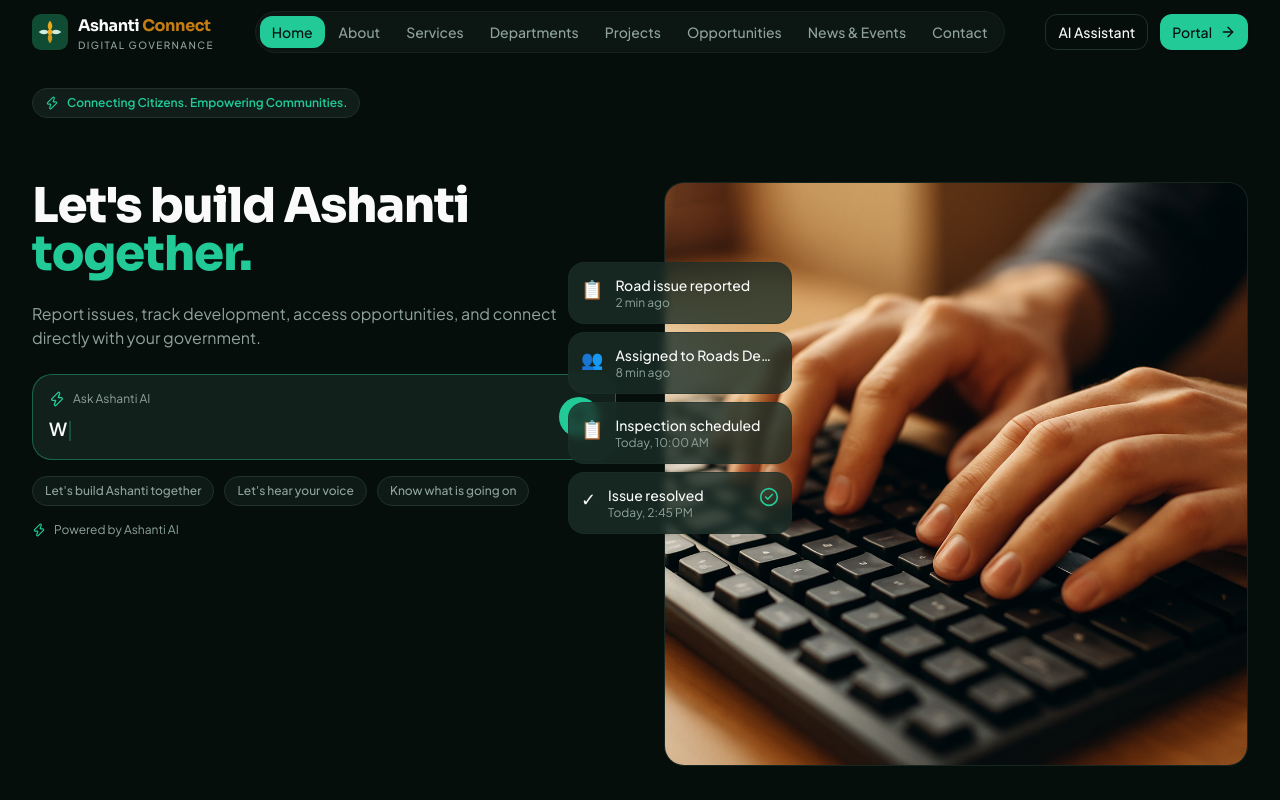
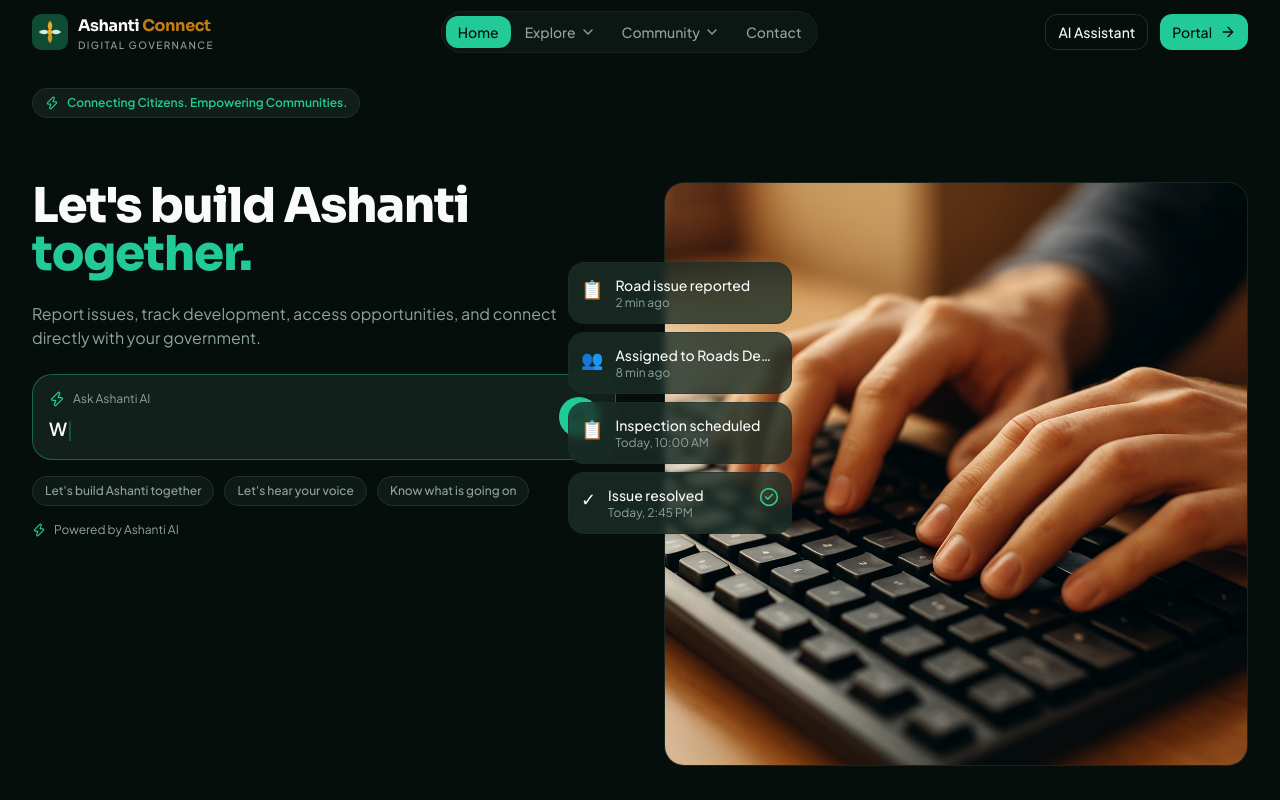
Before and after one commit to TechVerge-Africa/ashanti-connect, a Next.js app: page / in a window 1280 px wide. Shown: the top 800 px of the page. Built offline with nearby package versions, Linux system fonts and the light colour scheme.

Commit message:
feat: add dropdowns for Explore and Community navigation groups
Co-authored-by: Sulley Abdul Latif <170758198+AbdulLatif1718@users.noreply.github.com>

```diff
--- a/src/components/layout/site-header.tsx
+++ b/src/components/layout/site-header.tsx
@@ -4,7 +4,7 @@ import * as React from "react";
 import Link from "next/link";
 import { usePathname } from "next/navigation";
 import { motion, AnimatePresence } from "framer-motion";
-import { Menu, X, ArrowRight, Sparkles, ChevronRight } from "lucide-react";
+import { Menu, X, ArrowRight, Sparkles, ChevronRight, ChevronDown } from "lucide-react";
 import { Logo } from "@/components/brand/logo";
 import { Button } from "@/components/ui/button";
 import { Icon } from "@/components/shared/icon";
@@ -15,9 +15,23 @@ export function SiteHeader() {
   const pathname = usePathname();
   const [open, setOpen] = React.useState(false);
   const [scrolled, setScrolled] = React.useState(false);
+  const [activeDropdown, setActiveDropdown] = React.useState<string | null>(null);
 
   const isActive = (href: string) =>
     href === "/" ? pathname === "/" : pathname.startsWith(href);
+
+  const navGroups = {
+    explore: [
+      { label: "About", href: "/about", icon: "Info" },
+      { label: "Services", href: "/services", icon: "LayoutGrid" },
+      { label: "Departments", href: "/departments", icon: "Building2" },
+    ],
+    community: [
+      { label: "Projects", href: "/projects", icon: "HardHat" },
+      { label: "Opportunities", href: "/opportunities", icon: "Compass" },
+      { label: "News & Events", href: "/news", icon: "Newspaper" },
+    ],
+  };
 
   React.useEffect(() => {
     const onScroll = () => setScrolled(window.scrollY > 8);
@@ -55,24 +69,99 @@ export function SiteHeader() {
 
         <nav className="hidden flex-1 items-center justify-center lg:flex">
           <div className="inline-flex items-center gap-0.5 rounded-full border border-border/50 bg-secondary/30 p-1 backdrop-blur-sm">
-            {publicNav.map((link) => {
-              const active = isActive(link.href);
-              return (
+            {/* Home */}
             <Link
-                  key={link.href}
-                  href={link.href}
-                  aria-current={active ? "page" : undefined}
+              href="/"
+              aria-current={isActive("/") ? "page" : undefined}
               className={cn(
                 "rounded-lg px-3 py-1.5 text-sm font-medium transition-all duration-200",
-                    active
+                isActive("/")
                   ? "bg-primary text-primary-foreground shadow-sm"
                   : "text-muted-foreground hover:text-foreground hover:bg-white/50",
               )}
             >
+              Home
+            </Link>
+
+            {/* Explore Dropdown */}
+            <div className="relative group">
+              <button
+                className={cn(
+                  "rounded-lg px-3 py-1.5 text-sm font-medium transition-all duration-200 flex items-center gap-1",
+                  Object.values(navGroups.explore).some(l => isActive(l.href))
+                    ? "bg-primary text-primary-foreground shadow-sm"
+                    : "text-muted-foreground hover:text-foreground hover:bg-white/50",
+                )}
+              >
+                Explore
+                <ChevronDown className="h-4 w-4" />
+              </button>
+              <div className="absolute left-0 mt-0 pt-2 invisible group-hover:visible">
+                <div className="bg-card border border-border rounded-xl shadow-lg p-2 min-w-max">
+                  {navGroups.explore.map((link) => (
+                    <Link
+                      key={link.href}
+                      href={link.href}
+                      className={cn(
+                        "block px-4 py-2.5 text-sm font-medium rounded-lg transition-colors",
+                        isActive(link.href)
+                          ? "bg-primary/10 text-primary"
+                          : "text-foreground hover:bg-secondary"
+                      )}
+                    >
                       {link.label}
                     </Link>
-              );
-            })}
+                  ))}
+                </div>
+              </div>
+            </div>
+
+            {/* Community Dropdown */}
+            <div className="relative group">
+              <button
+                className={cn(
+                  "rounded-lg px-3 py-1.5 text-sm font-medium transition-all duration-200 flex items-center gap-1",
+                  Object.values(navGroups.community).some(l => isActive(l.href))
+                    ? "bg-primary text-primary-foreground shadow-sm"
+                    : "text-muted-foreground hover:text-foreground hover:bg-white/50",
+                )}
+              >
+                Community
+                <ChevronDown className="h-4 w-4" />
+              </button>
+              <div className="absolute left-0 mt-0 pt-2 invisible group-hover:visible">
+                <div className="bg-card border border-border rounded-xl shadow-lg p-2 min-w-max">
+                  {navGroups.community.map((link) => (
+                    <Link
+                      key={link.href}
+                      href={link.href}
+                      className={cn(
+                        "block px-4 py-2.5 text-sm font-medium rounded-lg transition-colors",
+                        isActive(link.href)
+                          ? "bg-primary/10 text-primary"
+                          : "text-foreground hover:bg-secondary"
+                      )}
+                    >
+                      {link.label}
+                    </Link>
+                  ))}
+                </div>
+              </div>
+            </div>
+
+            {/* Contact */}
+            <Link
+              href="/contact"
+              aria-current={isActive("/contact") ? "page" : undefined}
+              className={cn(
+                "rounded-lg px-3 py-1.5 text-sm font-medium transition-all duration-200",
+                isActive("/contact")
+                  ? "bg-primary text-primary-foreground shadow-sm"
+                  : "text-muted-foreground hover:text-foreground hover:bg-white/50",
+              )}
+            >
+              Contact
+            </Link>
           </div>
         </nav>
 
```
Lines whose indentation alone changed are shown as unchanged.
